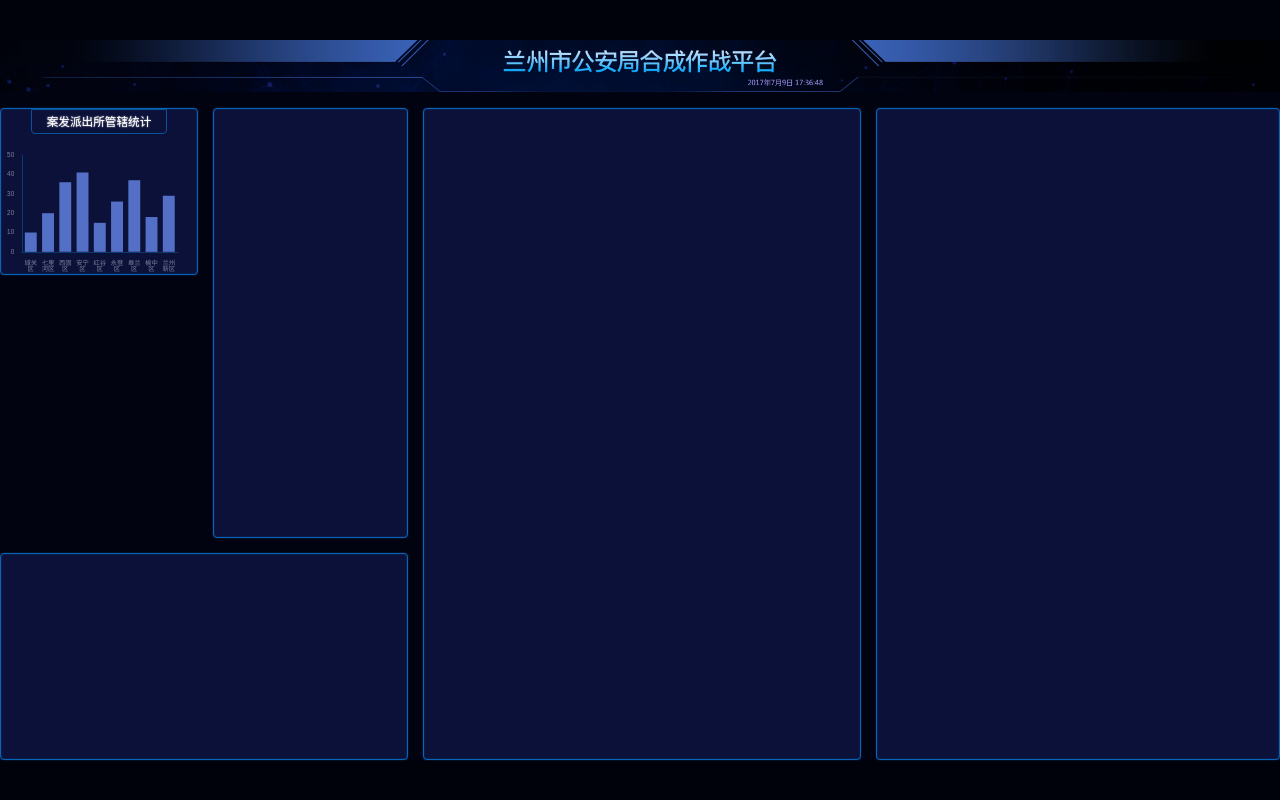
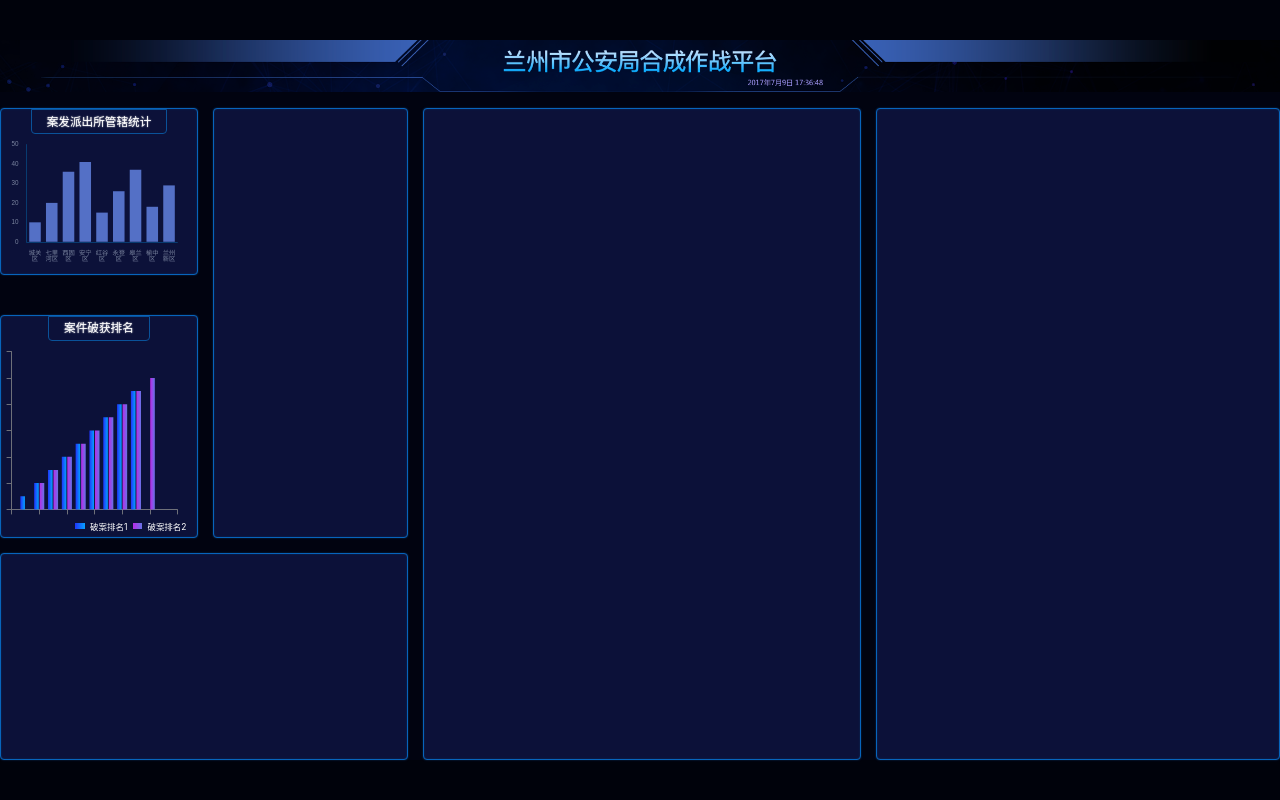
Before and after one commit to Xin-hai/Large-visual-screen, a React (Vite) app: page / in a window 1280 px wide. Built offline with nearby package versions, Linux system fonts and the light colour scheme.

Commit message:
渐变添加，开始第二个模块

```diff
--- a/src/components/chart-1.tsx
+++ b/src/components/chart-1.tsx
@@ -1,18 +1,15 @@
 import React, {useEffect, useRef} from 'react';
 import * as echarts from "echarts";
-const px = (n) => n / 2420 *(window as any).pageWidth;
+import {px} from "../shared/px";
+import {baseEchartOptions} from "../shared/base-echart-options";
+import {createEchartsOptions} from "../shared/create-echarts-options";
 
 export const Chart1 = () => {
   const divRef = useRef(null)
   useEffect(() => {
     var myChart = echarts.init(divRef.current);
-    myChart.setOption({
-      textStyle:{
-        fontSize: px(12),
-        color: '#79839e'
-      },
-      title: {show:false},
-      legend: {show:false},
+    myChart.setOption(createEchartsOptions({
+     ...baseEchartOptions,
       xAxis: {
         data: ['城关区', '七里河区', '西固区', '安宁区', '红谷区', '永登区','皋兰区','榆中区','兰州新区'],
         axisTick: {show:false},
@@ -30,12 +27,7 @@
           }
         },
       },
-      grid: {
-        x: px(40),
-        y: px(40),
-        X2: px(40),
-        y2: px(40),
-      },
+
       yAxis: {
         splitLine: {show: false},
         axisLine: {
@@ -48,12 +40,11 @@
       },
       series: [
         {
-
           type: 'bar',
           data: [10, 20, 36, 41, 15, 26,37,18,29]
         }
       ]
-    });
+    }))
   },[])
   return(
   <div className="bordered 管辖统计">
--- /dev/null
+++ b/src/components/chart-2.tsx
@@ -0,0 +1,77 @@
+import React, {useEffect, useRef} from 'react';
+import * as echarts from "echarts";
+import {createEchartsOptions} from "../shared/create-echarts-options";
+import { baseEchartOptions } from '../shared/base-echart-options';
+import { px } from '../shared/px';
+
+export const Chart2 = () => {
+  const divRef = useRef(null)
+  useEffect(() => {
+    let myChart = echarts.init(divRef.current);
+    myChart.setOption(createEchartsOptions({
+      xAxis: {
+        type: 'value',
+        boundaryGap: [0, 0.01],
+        splitLine: {show: false},
+        axisLabel: {show: false},
+      },
+      yAxis: {
+        axisTick: {show: false},
+        type:'category',
+        data: ['城关区公安局','七里河区公安局','西固区公安局','安宁区公安局','红古区公安局','永登县安局','皋兰县公安局','榆中县公安局','新区公安局'],
+        axisLabel: {
+          formatter(val){
+            return val.replace('公安局','\n公安局')
+          }
+        }
+      },
+      series: [
+        {
+          name: '2011年',
+          type: 'bar',
+          data: [1,2,3,4,5,6,,7,8,9],
+          itemStyle:{
+            normal: {
+              color: new echarts.graphic.LinearGradient(0,0,1,0, [{
+                offset:0,
+                color: '#2034f9'
+              }, {
+                offset: 1,
+                color: '#04a1ff'
+              }
+              ]),
+            }
+          },
+        },
+        {
+          name: '2012年',
+          type: 'bar',
+          data: [2,3,4,5,6,7,8,9,10],
+          itemStyle:{
+            normal: {
+              color: new echarts.graphic.LinearGradient(0,0,1,0, [{
+                offset:0,
+                color: '#b92ae8'
+              }, {
+                offset: 1,
+                color: '#6773e7'
+              }
+              ]),
+            }
+          },
+        }
+      ]
+    }));
+  },[])
+
+  return(
+    <div className="bordered 破获排名">
+      <h2>案件破获排名</h2>
+      <div ref={divRef} className="chart"/>
+      <div className="legend">
+        <span className="first"/>破案排名1
+        <span className="second"/>破案排名2
+      </div>
+    </div>
+  )
+}
--- a/src/pages/home.scss
+++ b/src/pages/home.scss
@@ -4,6 +4,7 @@
   flex: 1;
   display: flex;
   flex-direction: column;
+  font-size: px(16);
   background: #010310;
   color: white;
   //头部
@@ -21,7 +22,7 @@
       "box3 box3 box4 box5" 363fr / 366fr 361fr 811fr 747fr;
     grid-column-gap: px(28);
     grid-row-gap: px(28);
-  section{
+    section {
       text-align: center;
     }
     .bordered {
@@ -45,6 +46,9 @@
     }
     .section1 {
       grid-area: box1;
+      display: flex;
+      flex-direction: column;
+      justify-content: space-between;
     }
     .section2 {
       grid-area: box2;
@@ -63,9 +67,9 @@
       display: flex;
       flex-direction: column;
       align-items: center;
-  h2{
+      h2 {
         border: 1px solid #0a5299;
-    border-bottom-left-radius: 4px ;
+        border-bottom-left-radius: 4px;
         border-bottom-right-radius: 4px;
         font-size: px(22);
         line-height: px(24);
@@ -73,9 +77,58 @@
         text-shadow: 0 0 px(3) white;
       }
       .chart {
-      flex :1;
+        flex: 1;
         width: 100%;
+      }
+    }
+    .破获排名 {
+      height: px(423);
+      display: flex;
+      flex-direction: column;
+      align-items: center;
+      h2 {
+        flex-shrink: 0;
+        border: 1px solid #0a5299;
+        border-bottom-left-radius: 4px;
+        border-bottom-right-radius: 4px;
+        font-size: px(22);
+        line-height: px(24);
+        padding: px(10) px(28);
+        text-shadow: 0 0 px(3) white;
+      }
+      .chart {
+        flex: 1;
+        width: 100%;
+      }
+      .legend {
+        display: flex;
+        align-items: center;
+        justify-content: flex-end;
+        width: 100%;
+        padding: 0 px(20) px(10);
+        > .first,
+        > .second {
+          display: inline-block;
+          width: px(18);
+          height: px(12);
+          background: red;
+          margin: 0 px(10);
+        }
+        .first {
+          background: linear-gradient(
+            90deg,
+            rgba(32, 52, 249, 1) 0%,
+            rgba(4, 161, 255, 1) 100%
+          );
+        }
+        .second {
+          background: linear-gradient(
+            90deg,
+            rgba(185, 42, 232, 1) 0%,
+            rgba(103, 115, 231, 1) 100%
+          );
         }
       }
     }
   }
+}
--- a/src/pages/home.tsx
+++ b/src/pages/home.tsx
@@ -1,7 +1,8 @@
-import React, {useEffect,useRef} from 'react';
+import React from 'react';
 import './home.scss';
 import headerBg from '../images/header.png'
 import {Chart1} from '../components/chart-1';
+import {Chart2} from '../components/chart-2';
 
 
 export const Home = () => {
@@ -12,8 +13,10 @@
       <main>
         <section className="section1">
           <Chart1/>
+          <Chart2/>
         </section>
-        <section className="bordered section2"></section>
+        <section className="bordered section2">
+        </section>
         <section className="bordered section3"></section>
         <section className="bordered section4"></section>
         <section className="bordered section5"></section>
--- /dev/null
+++ b/src/shared/base-echart-options.ts
@@ -0,0 +1,17 @@
+import {px} from "./px";
+
+export const baseEchartOptions = {
+    textStyle:{
+    fontSize: px(12),
+    color: '#79839e'
+  },
+  title: {show:false},
+  legend: {show:false},
+  grid: {
+    x: px(20),
+    y: px(20),
+    X2: px(20),
+    y2: px(20),
+    containLabel: true
+  },
+}
--- /dev/null
+++ b/src/shared/create-echarts-options.ts
@@ -0,0 +1,20 @@
+import {baseEchartOptions} from "./base-echart-options";
+import {px} from "./px";
+
+export const createEchartsOptions = (options) => {
+  const result = {
+    ...baseEchartOptions,
+    ...options,
+  };
+  if(!(options?.xAxis?.axisLabel?.fontSize)) {
+    result.xAxis = result.xAxis || {};
+    result.xAxis.axisLabel = result.xAxis.axisLabel || {};
+    result.xAxis.axisLabel.fontSize = px(12);
+  }
+  if(!(options?.yAxis?.axisLabel?.fontSize)) {
+    result.yAxis = result.xAxis || {};
+    result.yAxis.axisLabel = result.xAxis.axisLabel || {};
+    result.yAxis.axisLabel.fontSize = px(12);
+  }
+  return result;
+}
--- /dev/null
+++ b/src/shared/px.ts
@@ -0,0 +1 @@
+export const px = (n) => n / 2420 *(window as any).pageWidth;
```
Lines whose indentation alone changed are shown as unchanged.
